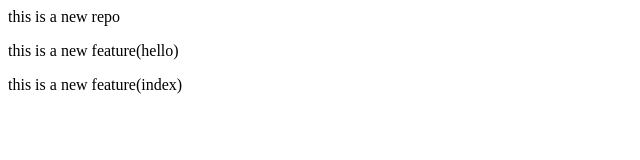
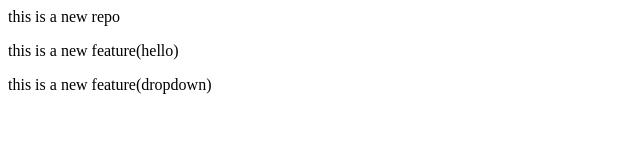
Before and after one commit to mansipatil12345/localrepo, a plain HTML site: page index.html in a window 1280 px wide. Shown: the full height of the page, 0-640 px from the left. Drawn offline with Linux system fonts and the light colour scheme.

Commit message:
add dropdown

```diff
--- a/index.html
+++ b/index.html
@@ -1,3 +1,3 @@
 <p>this is a new repo</p>
 <p>this is a new feature(hello)</p>
-<p>this is a new feature(index)</p>
+<p>this is a new feature(dropdown)</p>
```
